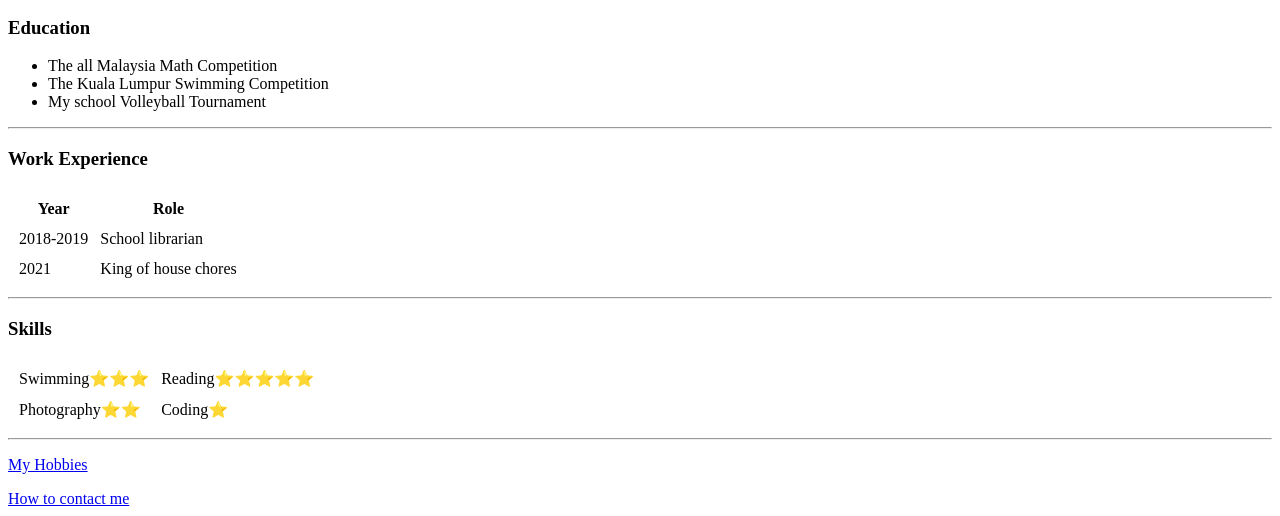
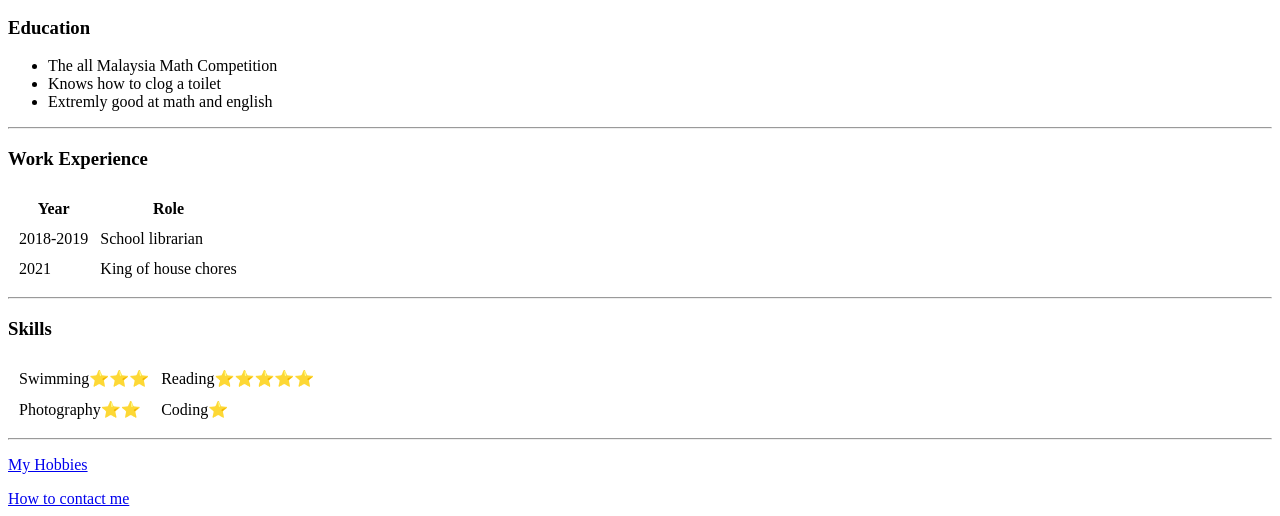
Before and after one commit to 1234567891023/gh-, a plain HTML site: page index.html in a window 1280 px wide. Shown: the part 848-1364 px from the top of the page. Drawn offline with Linux system fonts and the light colour scheme.

Commit message:
Update index.html

```diff
--- a/index.html
+++ b/index.html
@@ -21,8 +21,8 @@
   <h3>Education</h3>
   <ul>
     <li>The all Malaysia Math Competition</li>
-    <li>The Kuala Lumpur Swimming Competition</li>
-    <li>My school Volleyball Tournament </li>
+    <li>Knows how to clog a toilet</li>
+    <li>Extremly good at math and english</li>
   </ul>
   <hr>
   <h3>Work Experience</h3>
```
